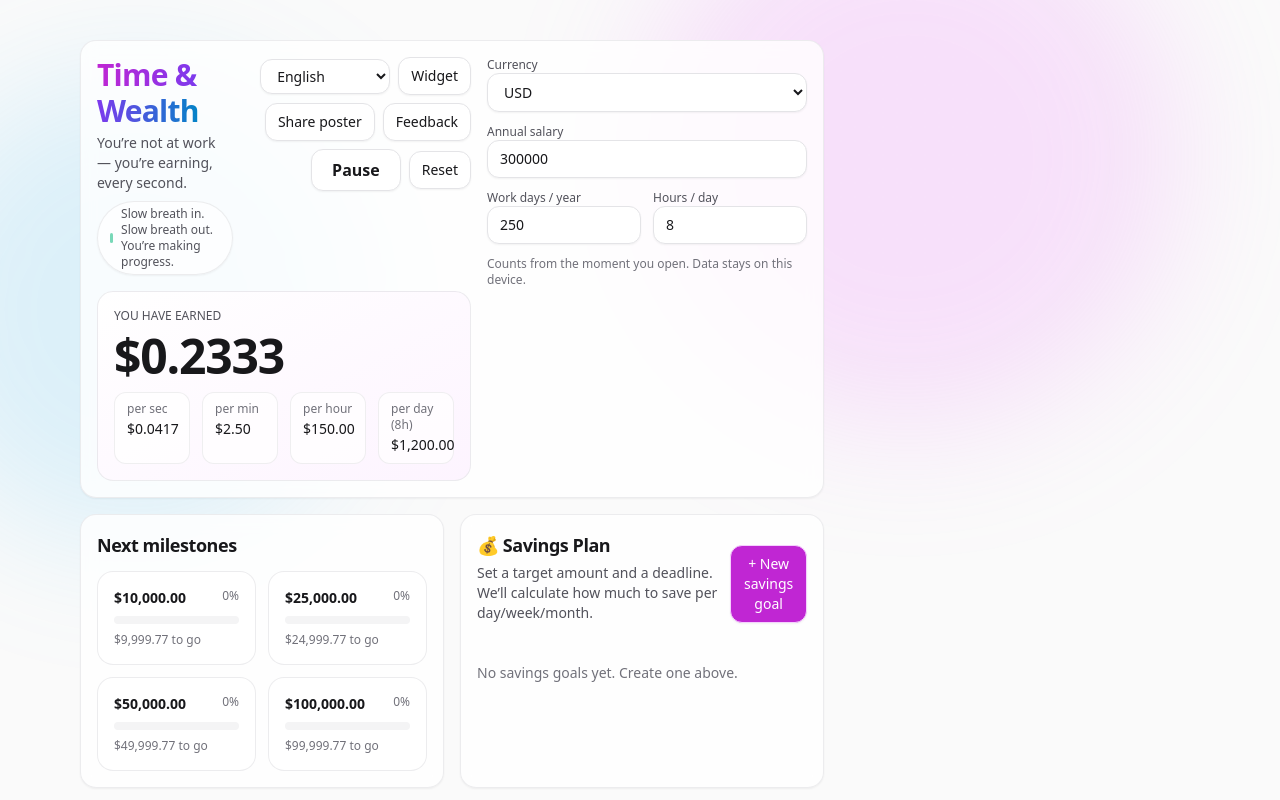
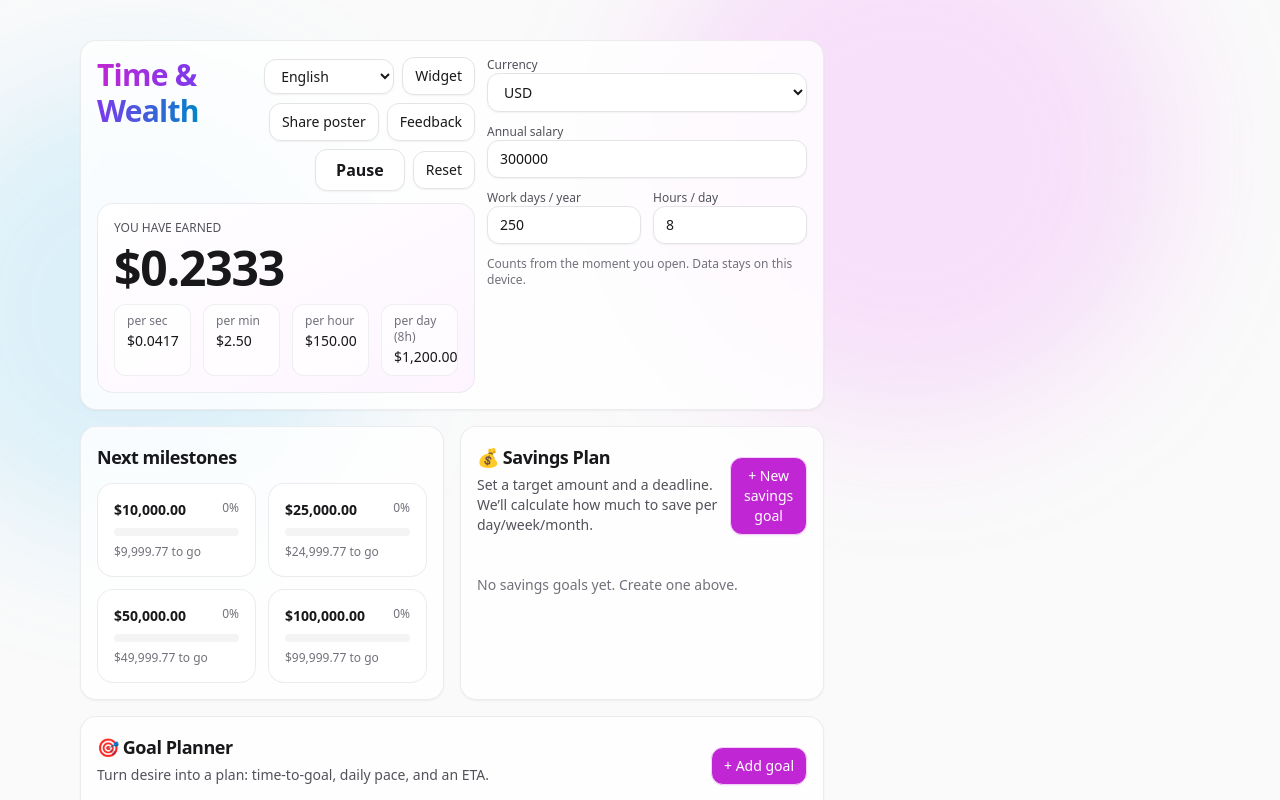
Before and after one commit to k026c1028-rgb/time-wealth, a React (Vite) app: page / in a window 1280 px wide. Shown: the top 800 px of the page. Built offline with nearby package versions, Linux system fonts and the light colour scheme.

Commit message:
Simplify home header and tighten spacing

```diff
--- a/src/components/TimerPanel.tsx
+++ b/src/components/TimerPanel.tsx
@@ -92,7 +92,7 @@ export function TimerPanel() {
 
   return (
     <section className="card">
-      <div className="flex flex-col gap-4 md:flex-row md:items-start md:justify-between">
+      <div className="flex flex-col gap-3 md:flex-row md:items-start md:justify-between">
         <div className="flex-1">
           <div className="flex items-start justify-between gap-4">
             <div>
@@ -101,13 +101,6 @@ export function TimerPanel() {
                   {t('app.name')}
                 </span>
               </h1>
-              <p className="mt-1 text-sm text-zinc-600 dark:text-zinc-300">
-                {t('app.tagline')}
-              </p>
-              <div className="mt-2 inline-flex items-center gap-2 rounded-full border border-zinc-200/70 bg-white/60 px-3 py-1 text-xs text-zinc-600 shadow-sm dark:border-zinc-800/70 dark:bg-zinc-950/30 dark:text-zinc-300">
-                <span className="h-2.5 w-2.5 rounded-full bg-emerald-500/80 animate-breathe" />
-                <span>{t('app.microcalm')}</span>
-              </div>
             </div>
             {/* 顶部操作区：横向排版（更适合横屏/桌面） */}
             <div className="flex flex-wrap items-center justify-end gap-2">
@@ -147,7 +140,7 @@ export function TimerPanel() {
             </div>
           </div>
 
-          <div className="mt-4 rounded-2xl border border-zinc-200/70 bg-gradient-to-br from-white to-fuchsia-50 p-4 dark:border-zinc-800/70 dark:from-zinc-950 dark:to-fuchsia-950/20">
+          <div className="mt-3 rounded-2xl border border-zinc-200/70 bg-gradient-to-br from-white to-fuchsia-50 p-4 dark:border-zinc-800/70 dark:from-zinc-950 dark:to-fuchsia-950/20">
             <div className="flex items-center justify-between gap-3">
               <div className="text-xs font-medium text-zinc-600 dark:text-zinc-300">
                 {t('earned.title')}
```
